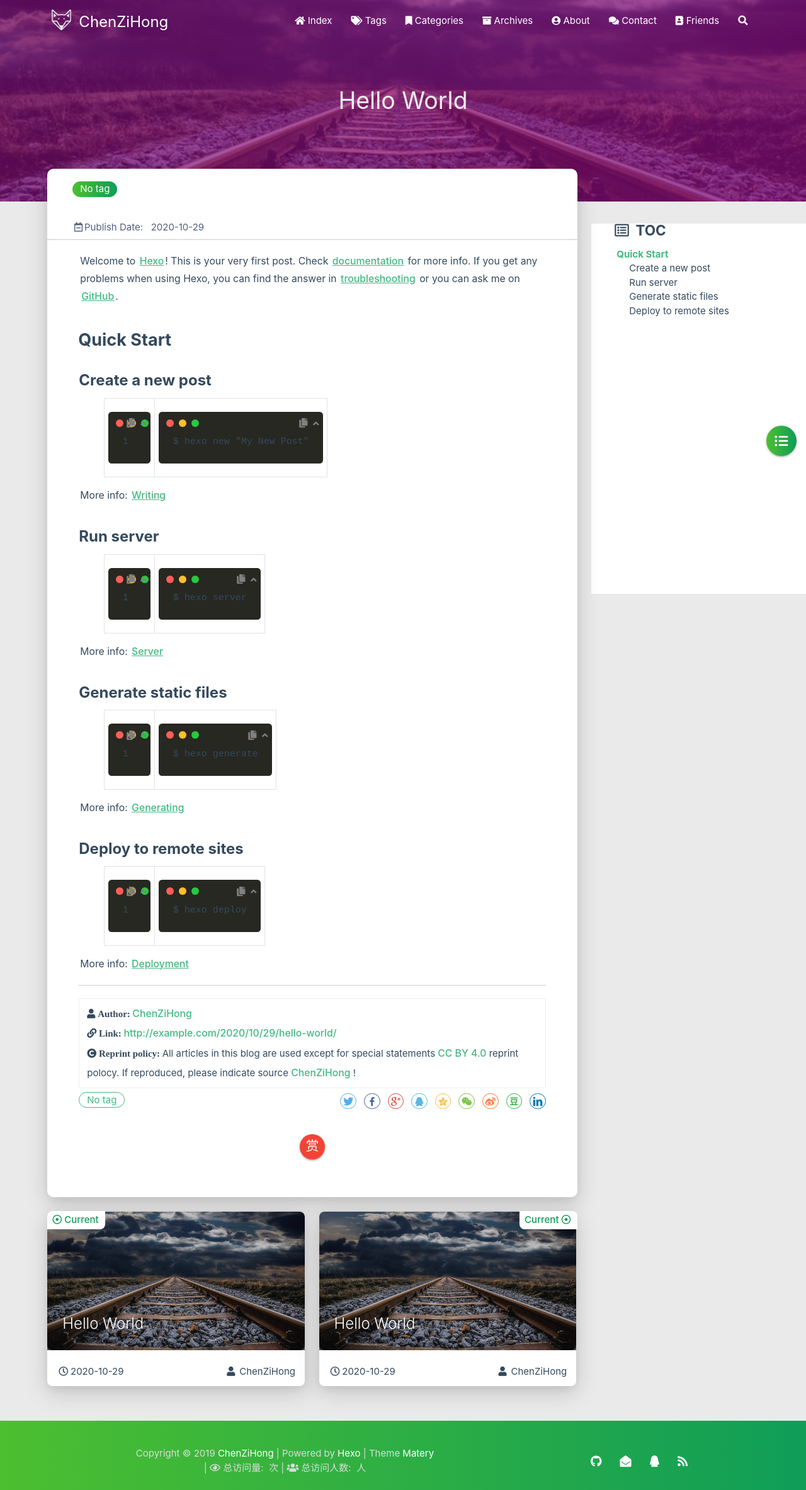
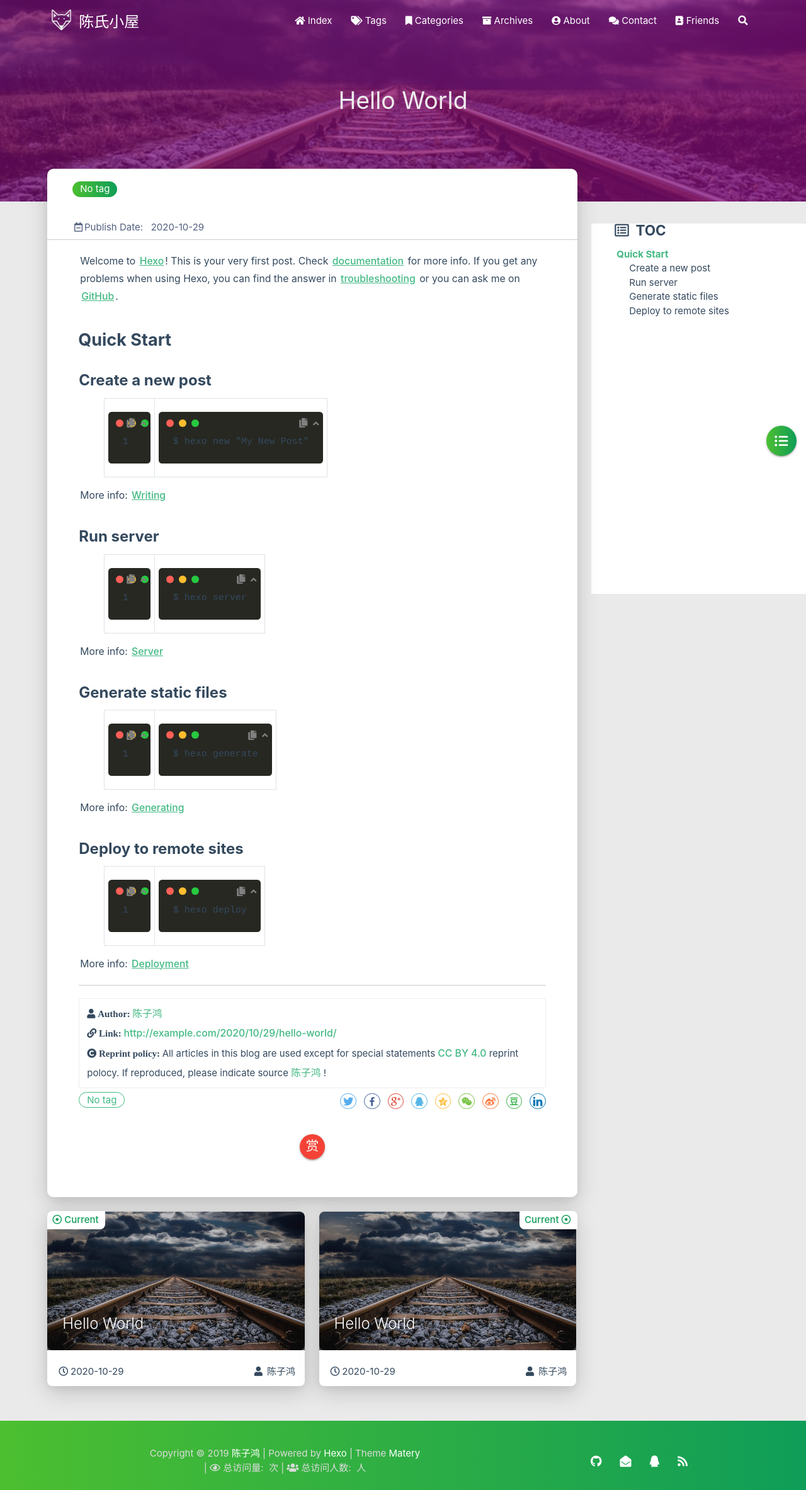
Before and after one commit to ChenZiHong-Gavin/ChenZiHong-Gavin.github.io, a plain HTML site: page 2020/10/29/hello-world/index.html in a window 1280 px wide. Shown: the whole page at 63% size. Drawn offline with Linux system fonts and the light colour scheme; some packages are replaced by stand-ins of ours; no server answers; a script that the page names is missing.

Commit message:
Site updated: 2020-10-30 10:51:50

```diff
--- a/2020/10/29/hello-world/index.html
+++ b/2020/10/29/hello-world/index.html
@@ -4,7 +4,7 @@
 
 <head>
     <meta charset="utf-8">
-    <meta name="keywords" content="Hello World, ChenZiHong">
+    <meta name="keywords" content="Hello World, 陈氏小屋">
     <meta name="description" content="">
     <meta http-equiv="X-UA-Compatible" content="IE=edge">
     <meta name="viewport" content="width=device-width, initial-scale=1.0, user-scalable=no">
@@ -16,7 +16,7 @@
     <!-- Global site tag (gtag.js) - Google Analytics -->
 
 
-    <title>Hello World | ChenZiHong</title>
+    <title>Hello World | 陈氏小屋</title>
     <link rel="icon" type="image/png" href="/favicon.png">
 
     <link rel="stylesheet" type="text/css" href="/libs/awesome/css/all.css">
@@ -43,7 +43,7 @@
 
                     <img src="/medias/logo.png" class="logo-img" alt="LOGO">
 
-                    <span class="logo-span">ChenZiHong</span>
+                    <span class="logo-span">陈氏小屋</span>
                 </a>
             </div>
 
@@ -142,7 +142,7 @@
 
         <img src="/medias/logo.png" class="logo-img circle responsive-img">
 
-        <div class="logo-name">ChenZiHong</div>
+        <div class="logo-name">陈氏小屋</div>
         <div class="logo-desc">
 
             Never really desperate, only the lost of the soul.
@@ -488,7 +488,7 @@
                     </i>
                 </span>
                 <span class="reprint-info">
-                    <a href="/about" rel="external nofollow noreferrer">ChenZiHong</a>
+                    <a href="/about" rel="external nofollow noreferrer">陈子鸿</a>
                 </span>
             </div>
             <div class="reprint__type">
@@ -511,7 +511,7 @@
                     All articles in this blog are used except for special statements
                     <a href="https://creativecommons.org/licenses/by/4.0/deed.zh" rel="external nofollow noreferrer" target="_blank">CC BY 4.0</a>
                     reprint polocy. If reproduced, please indicate source
-                    <a href="/about" target="_blank">ChenZiHong</a>
+                    <a href="/about" target="_blank">陈子鸿</a>
                     !
                 </span>
             </div>
@@ -728,7 +728,7 @@
                         <span class="publish-author">
 
                             <i class="fas fa-user fa-fw"></i>
-                            ChenZiHong
+                            陈子鸿
 
                         </span>
                     </div>
@@ -766,7 +766,7 @@
                         <span class="publish-author">
 
                             <i class="fas fa-user fa-fw"></i>
-                            ChenZiHong
+                            陈子鸿
 
                         </span>
                     </div>
@@ -969,7 +969,7 @@ code[class*="language-"], pre[class*="language-"] { white-space: pre !important;
         <div class="col s12 m8 l8 copy-right">
             Copyright&nbsp;&copy;
             <span id="year">2019</span>
-            <a href="/about" target="_blank">ChenZiHong</a>
+            <a href="/about" target="_blank">陈子鸿</a>
             |&nbsp;Powered by&nbsp;<a href="https://hexo.io/" target="_blank">Hexo</a>
             |&nbsp;Theme&nbsp;<a href="https://github.com/blinkfox/hexo-theme-matery" target="_blank">Matery</a>
             <br>
```
Also changed, not shown: 404.html (+5 -5 lines), about/index.html (+7 -7 lines), archives/2020/10/index.html (+6 -6 lines), archives/2020/index.html (+6 -6 lines), archives/index.html (+6 -6 lines), categories/index.html (+5 -5 lines), contact/index.html (+5 -5 lines), friends/index.html (+5 -5 lines), index.html (+6 -6 lines), tags/index.html (+5 -5 lines).
